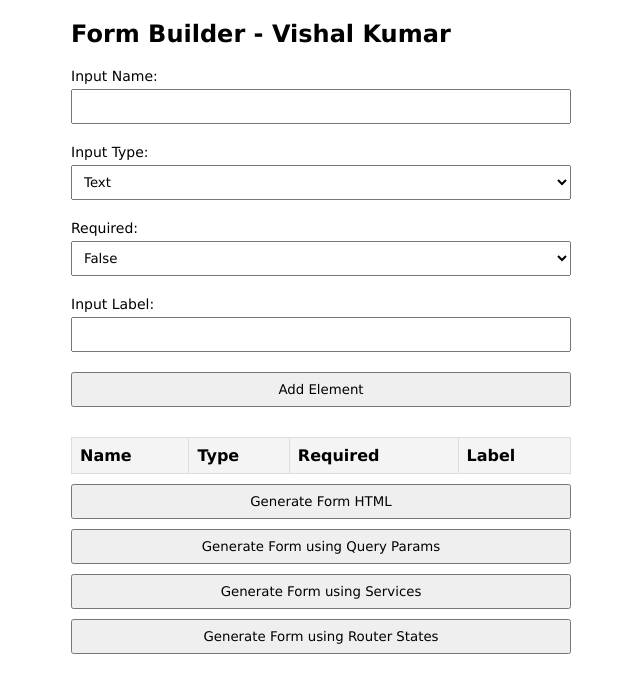
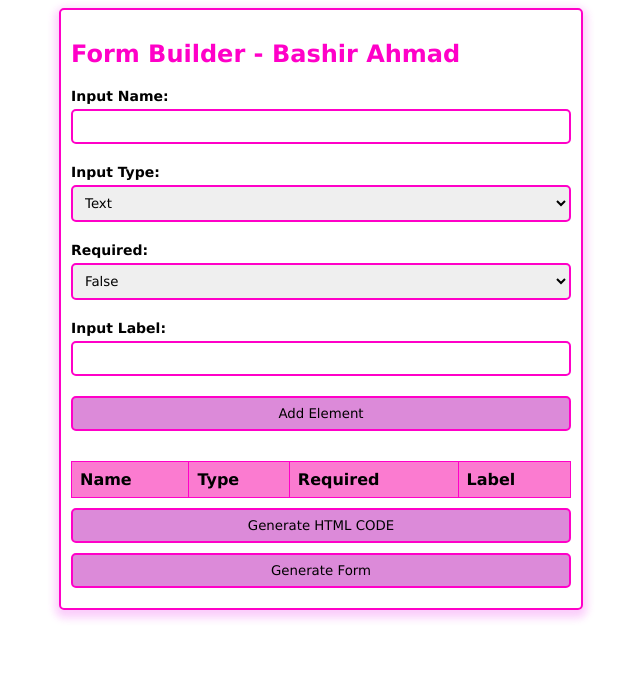
Before and after one commit to BASHIR219/Angular_form_builder, an Angular app: page / in a window 1280 px wide. Shown: the top 692 px of the page, without its empty margins (319-959 px from the left). Built offline with nearby package versions, Linux system fonts and the light colour scheme.

Commit message:
First commit

```diff
--- a/src/app/components/dynamic-form/dynamic-form.component.css
+++ b/src/app/components/dynamic-form/dynamic-form.component.css
@@ -6,7 +6,8 @@
     border: 1px solid #ccc;
     border-radius: 5px;
     font-family: Arial, sans-serif;
-    background-color: #f9f9f9;
+    background-color: #ff90fb;
+    border: 2px solid rgb(255, 0, 200);
   }
 
   /* Form title */
@@ -15,6 +16,18 @@
     font-size: 18px;
     margin-bottom: 15px;
     color: #333;
+  }
+
+  button{
+    border: 2px solid rgb(255, 0, 200);
+  }
+  button:hover{
+    border: 2px solid rgb(255, 0, 200);
+    background-color: #ff90fb;
+  }
+
+  input{
+    border: 2px solid rgb(255, 0, 200);
   }
 
   /* Form group styling */
--- a/src/app/components/form-builder/form-builder.component.css
+++ b/src/app/components/form-builder/form-builder.component.css
@@ -1,5 +1,5 @@
 body {
-
+  background-color: rgb(183, 48, 48);
   padding: 20px;
 }
 
@@ -23,9 +23,42 @@ body {
   color: red;
 }
 
+h2{
+  color: rgb(255, 0, 200);
+}
+
+input{
+  border: 2px solid rgb(255, 0, 200);
+  outline: none;
+  border-radius: 5px;
+}
+
+select{
+  border: 2px solid rgb(255, 0, 200);
+  border-radius: 5px;
+  padding: 5px;
+}
+
+button{
+  border: 2px solid rgb(255, 0, 200);
+  background-color: #dc8ad9;
+  border-radius:5px ;
+}
+button:hover{
+  border: 2px solid rgb(255, 0, 200);
+  background-color: #f427ed;
+  border-radius:5px ;
+}
+
+
 .container {
   max-width: 500px;
   margin: auto;
+  border: 2px solid rgb(255, 0, 200);
+  padding: 10px;
+  border-radius: 5px;
+  box-shadow: 0 4px 8px 4px #e90ced33;
+
 }
 
 .input-group {
@@ -50,6 +83,7 @@ table {
   width: 100%;
   margin-top: 20px;
   border-collapse: collapse;
+  border: 1px solid rgb(255, 0, 200);
 }
 
 table th,
@@ -60,7 +94,8 @@ table td {
 }
 
 table th {
-  background-color: #f4f4f4;
+  background-color: #fb7bd0;
+  border: 1px solid rgb(255, 0, 200);
 }
 
 .pre {
--- a/src/app/components/form-builder/form-builder.component.html
+++ b/src/app/components/form-builder/form-builder.component.html
@@ -1,13 +1,13 @@
 <div class="container">
-  <h2>Form Builder - Vishal Kumar</h2>
+  <h2>Form Builder - Bashir Ahmad</h2>
 
   <form (ngSubmit)="addElement()">
     <div class="input-group">
-      <label for="inputName">Input Name:</label>
+      <label for="inputName"><b>Input Name:</b></label>
       <input class="frm" type="text" id="inputName" [(ngModel)]="inputName" name="inputName" required />
     </div>
     <div class="input-group">
-      <label for="inputType">Input Type:</label>
+      <label for="inputType"><b>Input Type:</b></label>
       <select id="inputType" [(ngModel)]="inputType" name="inputType" required>
         <option value="text">Text</option>
         <option value="radio">Radio</option>
@@ -19,14 +19,14 @@
       </select>
     </div>
     <div class="input-group">
-      <label for="required">Required:</label>
+      <label for="required"><b>Required:</b></label>
       <select id="required" [(ngModel)]="required" name="required">
         <option value="true">True</option>
         <option value="false">False</option>
       </select>
     </div>
     <div class="input-group">
-      <label for="inputLabel">Input Label:</label>
+      <label for="inputLabel"><b>Input Label:</b></label>
       <input class="frm" type="text" id="inputLabel" [(ngModel)]="inputLabel" name="inputLabel" required />
     </div>
     <button type="button" (click)="addElement()">Add Element</button>
@@ -54,10 +54,8 @@
     </tbody>
   </table>
 
-  <button (click)="createForm()">Generate Form HTML</button>
-  <button (click)="navigateToDynamicForm()">Generate Form using Query Params</button>
-  <button (click)="navigateToDynamicForm2()">Generate Form using Services</button>
-  <button (click)="navigateToDynamicForm3()">Generate Form using Router States</button>
+  <button (click)="createForm()">Generate HTML CODE</button>
+  <button (click)="navigateToDynamicForm()">Generate Form </button>
 
 
 
--- a/src/styles.css
+++ b/src/styles.css
@@ -2,3 +2,6 @@
 *{
     font-family: Verdana, Geneva, Tahoma, sans-serif;
 }
+/* body{
+    background-color: rgb(63, 62, 62);
+} */
```
Also changed, not shown: 2 other files (tests, documents, lock files or other folders).
